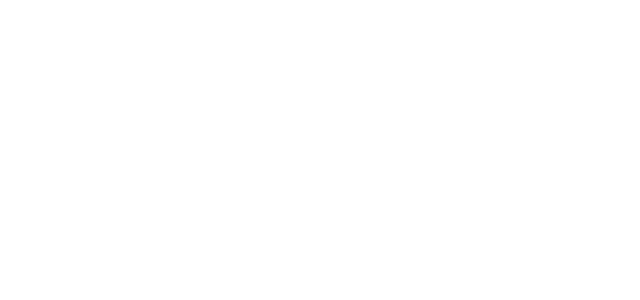
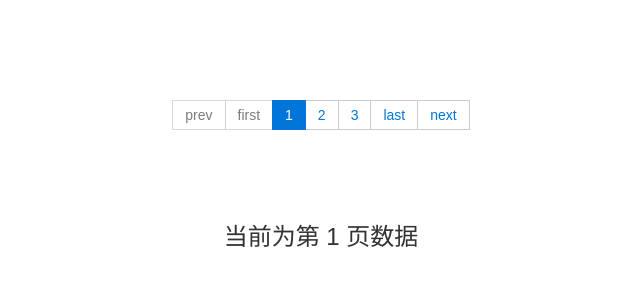
Before and after one commit to circle790/tabbar, a Vue app: page /pagination in a window 1280 px wide. Shown: the top 300 px of the page, without its empty margins (319-959 px from the left). Built offline with nearby package versions, Linux system fonts and the light colour scheme.

Commit message:
添加分页组件

```diff
--- /dev/null
+++ b/src/components/pagination/index.vue
@@ -0,0 +1,194 @@
+<template>
+  <ul class="paging">
+    <!-- prev -->
+    <li
+        :class="['paging-item', 'paging-item--prev', {'paging-item--disabled': index === 1}]"
+        @click="prev">prev</li>
+    <!-- first -->
+    <li
+        :class="['paging-item', 'paging-item--first', {'paging-item--disabled': index === 1}]"
+        @click="first">first</li>
+    <li
+        :class="['paging-item', 'paging-item--more']"
+        v-if="showPrevMore">...</li>
+    <li
+        :class="['paging-item', {'paging-item--current': index === pager}]"
+        v-for="pager in pagers"
+        @click="go(pager)">{{ pager }}</li>
+    <li
+        :class="['paging-item', 'paging-item--more']"
+        v-if="showNextMore">...</li>
+    <!-- last -->
+    <li
+        :class="['paging-item', 'paging-item--last', {'paging-item--disabled': index === pages}]"
+        @click="last">last</li>
+    <!-- next -->
+    <li
+        :class="['paging-item', 'paging-item--next', {'paging-item--disabled': index === pages}]"
+        @click="next">next</li>
+  </ul>
+</template>
+<script>
+  export default {
+    data() {
+      return {
+        index: this.pageIndex, // 当前页码
+        limit: this.pageSize, // 每页显示条数
+        size: this.total || 1, // 总记录数
+        showPrevMore: false,
+        showNextMore: false
+      }
+    },
+    watch: {
+      pageIndex(val) {
+        this.index = val || 1
+      },
+      pageSize(val) {
+        this.limit = val || 10
+      },
+      total(val) {
+        this.size = val || 1
+      }
+    },
+    // 通过props来接受从父组件传递过来的值
+    props: {
+      // 页面中的可见页码，其他的以...替代, 必须是奇数
+      perPages: {
+        type: Number,
+        default: 5
+      },
+      // 当前页码
+      pageIndex: {
+        type: Number,
+        default: 1
+      },
+
+      // 每页显示条数
+      pageSize: {
+        type: Number,
+        default: 10
+      },
+
+      // 总记录数
+      total: {
+        type: Number,
+        default: 1
+      },
+
+    },
+    methods: {
+      prev() {
+        if (this.index > 1) {
+          this.go(this.index - 1)
+        }
+      },
+      next() {
+        if (this.index < this.pages) {
+          this.go(this.index + 1)
+        }
+      },
+      first() {
+        if (this.index !== 1) {
+          this.go(1)
+        }
+      },
+      last() {
+        if (this.index != this.pages) {
+          this.go(this.pages)
+        }
+      },
+      go (page) {
+        if (this.index !== page) {
+          this.index = page
+          // 父组件通过change方法来接受当前的页码
+          this.$emit('change', this.index)
+        }
+      }
+    },
+    computed: {
+      // 计算总页码
+      pages() {
+        return Math.ceil(this.size / this.limit)
+      },
+      // 计算页码，当count等变化时自动计算
+      pagers() {
+        const array = []
+        const perPages = this.perPages
+        const pageCount = this.pages
+        let current = this.index
+        const _offset = (perPages - 1) / 2
+        const offset = {
+          start: current - _offset,
+          end: current + _offset
+        }
+        // -1, 3
+        if(offset.start < 1) {
+          offset.end = offset.end + (1 - offset.start)
+          offset.start = 1
+        }
+        if(offset.end > pageCount) {
+          offset.start = offset.start - (offset.end - pageCount)
+          offset.end = pageCount
+        }
+        if(offset.start < 1) { offset.start = 1 }
+        this.showPrevMore = (offset.start > 1)
+        this.showNextMore = (offset.end < pageCount)
+        for(let i = offset.start; i <= offset.end; i++) {
+          array.push(i)
+        }
+        return array
+      }
+    }
+  }
+</script>
+<style lang="less" scoped>
+  ul.paging {
+    display: inline-block;
+    padding: 0;
+    font-size: 0;
+    list-style: none;
+    user-select: none;
+    > li.paging-item {
+      display: inline;
+      font-size: 14px;
+      position: relative;
+      padding: 6px 12px;
+      line-height: 1.42857143;
+      text-decoration: none;
+      border: 1px solid #ccc;
+      background-color: #fff;
+      margin-left: -1px;
+      cursor: pointer;
+      color: #0275d8;
+      &:first-child {
+        margin-left: 0;
+      }
+      &:hover {
+        background-color: #f0f0f0;
+        color: #0275d8;
+      }
+      &.paging-item--disabled,
+      &.paging-item--more{
+        background-color: #fff;
+        color: #505050;
+      }
+      // 禁用
+      &.paging-item--disabled {
+        cursor: not-allowed;
+        opacity: .75;
+      }
+      &.paging-item--more,
+      &.paging-item--current {
+        cursor: default;
+      }
+      // 选中
+      &.paging-item--current {
+        background-color: #0275d8;
+        color:#fff;
+        position: relative;
+        z-index: 1;
+        border-color: #0275d8;
+      }
+    }
+  }
+</style>
--- /dev/null
+++ b/src/pages/Pagination.vue
@@ -0,0 +1,60 @@
+<template>
+  <div class="list">
+    <template v-if="count">
+      <ul>
+        <li v-for="item in items">...</li>
+      </ul>
+      <div class="pagination">
+        <paging
+            :page-index="currentPage"
+            :total="count"
+            :page-size="pageSize"
+            @change="pageChange">
+        </paging>
+      </div>
+      <div class="current">当前为第 {{currentPage}} 页数据</div>
+    </template>
+  </div>
+</template>
+<script>
+  import Paging from '../components/pagination'
+  export default {
+    //显示的声明组件
+    components : {
+      'paging': Paging
+    },
+    data () {
+      return {
+        pageSize : 20 , //每页显示20条数据
+        currentPage : 1, //当前页码
+        count : 50, //总记录数
+        items : []
+      }
+    },
+    methods : {
+      // 获取数据
+      getList () {
+        // 模拟请求数据
+        console.log('模拟请求数据')
+      },
+      // 从page组件传递过来的当前page
+      pageChange(page) {
+        this.currentPage = page
+        this.getList()
+      }
+    },
+    mounted() {
+      // 请求第一页数据
+      this.getList()
+    }
+  }
+</script>
+<style lang="less" scoped>
+  .pagination{
+    padding: 1rem 0;
+    text-align: center;
+  }
+  .current{
+    text-align: center;
+  }
+</style>
--- a/src/pages/popTest.vue
+++ b/src/pages/popTest.vue
@@ -23,6 +23,10 @@
     <p><br></p>
     <p>
       <router-link to="/formVerify">进入表单验证页面</router-link>
+    </p>
+    <p><br></p>
+    <p>
+      <router-link to="/pagination">进入分页页面</router-link>
     </p>
   </div>
 </template>
--- a/src/router/index.js
+++ b/src/router/index.js
@@ -9,6 +9,8 @@ import pullRefresh from '../pages/pullRefresh'
 import banner from '../pages/banner'
 import formVerify from '../pages/formVerify'
 import Demo from '../pages/Demo'
+import Pagination from '../pages/Pagination'
+
 Vue.use(Router)
 export default new Router({
     mode: 'history',
@@ -52,6 +54,11 @@ export default new Router({
           path: '/demo',
           name: 'Demo',
           component: Demo
+        },
+        {
+          path: '/pagination',
+          name: 'Pagination',
+          component: Pagination
         }
     ]
 })
```
Also changed, not shown: 1 other file (tests, documents, lock files or other folders).
